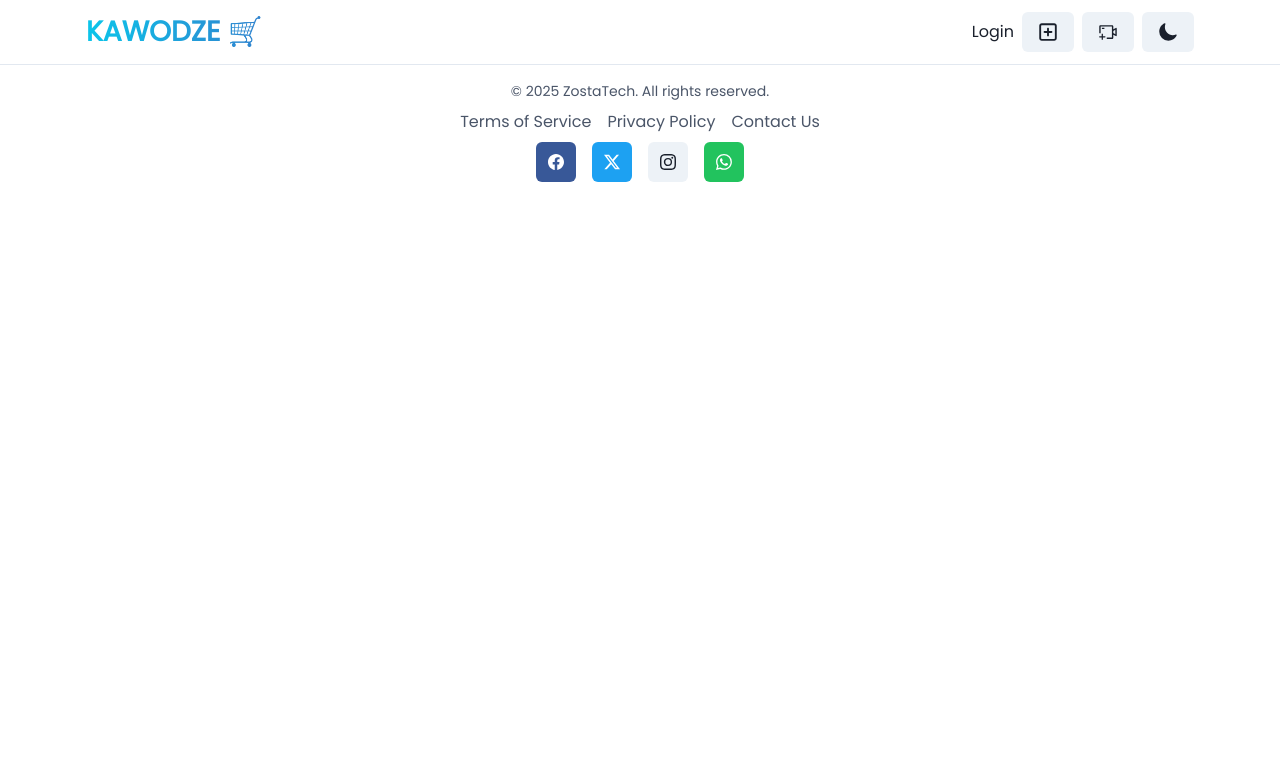
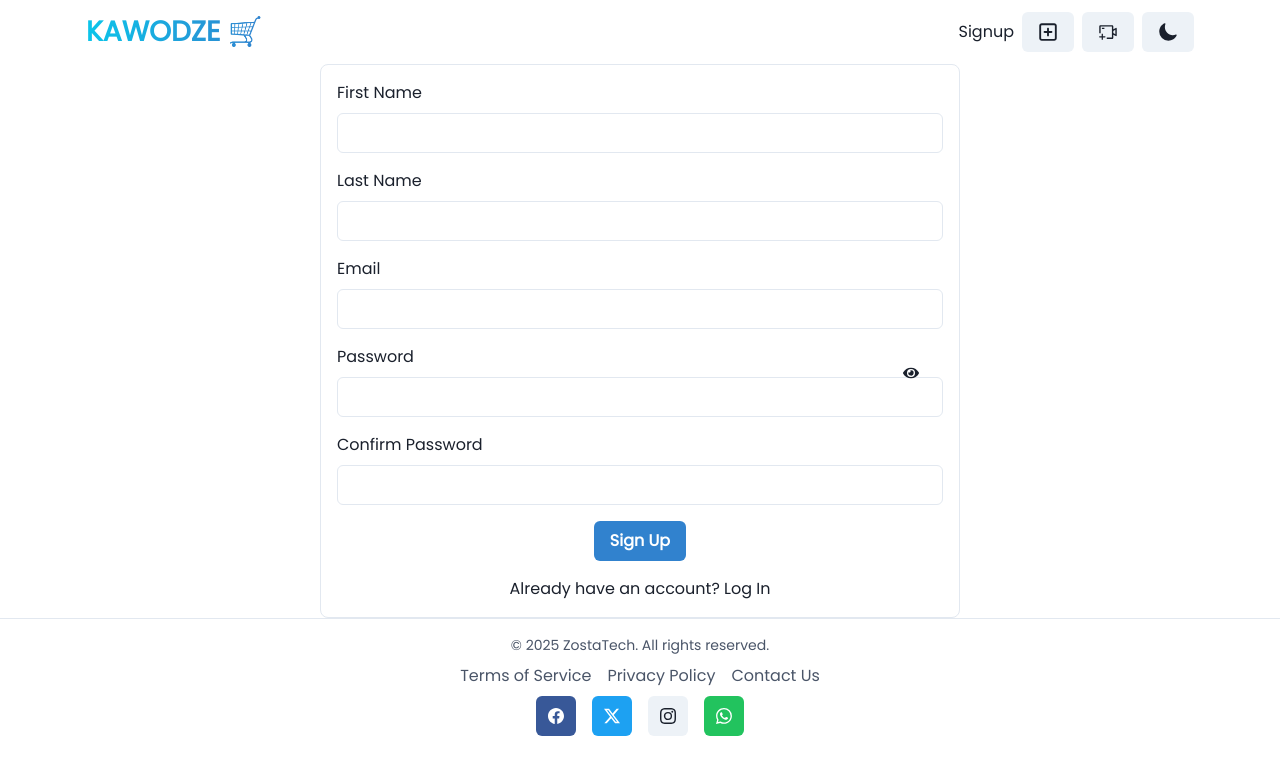
Before and after one commit to Pizzosta/my-mern-app, a React (Vite) app in the folder frontend/: page /signup in a window 1280 px wide. Shown: the top 774 px of the page. Built offline with nearby package versions, Linux system fonts and the light colour scheme.

Commit message:
BUilding Signup Page

```diff
--- a/frontend/src/App.jsx
+++ b/frontend/src/App.jsx
@@ -7,6 +7,7 @@ import VideoPage from "./pages/VideoPage";
 import { useColorModeValue } from "@chakra-ui/react";
 import "@fontsource/poppins";
 import Footer from "./components/Footer";
+import SignupPage from "./pages/SignupPage";
 
 function App() {
   return (
@@ -16,6 +17,7 @@ function App() {
         <Route path="/" element={<HomePage />} />
         <Route path="/create" element={<CreatePage />} />
         <Route path="/createvideo" element={<VideoPage />} />
+        <Route path="/signup" element={<SignupPage />} />
       </Routes>
       <Footer/>
     </Box>
--- a/frontend/src/components/Navbar.jsx
+++ b/frontend/src/components/Navbar.jsx
@@ -38,7 +38,7 @@ const Navbar = () => {
             <Link to="/"> KAWODZE 🛒 </Link>
           </Text>
           <HStack spacing={2} alignItems={"center"}>
-            <Link to={"/login"}>Login</Link>
+            <Link to={"/signup"}>Signup</Link>
             <Link to={"/create"}>
               <Button>
                 <FaRegSquarePlus fontSize={20} />
--- /dev/null
+++ b/frontend/src/pages/SignupPage.jsx
@@ -0,0 +1,128 @@
+import React, { useState } from 'react';
+import {
+  Container,
+  Button,
+  FormControl,
+  FormLabel,
+  Input,
+  VStack,
+  Text,
+  useColorModeValue,
+  Link,
+} from '@chakra-ui/react';
+import { FaEye, FaEyeSlash } from 'react-icons/fa';
+import { Link as ReactRouterLink } from 'react-router-dom';
+
+const SignupPage = () => {
+  const [formData, setFormData] = useState({
+    firstName: '',
+    lastName: '',
+    email: '',
+    password: '',
+    confirmPassword: '',
+  });
+  const [showPassword, setShowPassword] = useState(false);
+  const [errors, setErrors] = useState({});
+
+  const handleChange = (e) => {
+    setFormData({ ...formData, [e.target.name]: e.target.value });
+  };
+
+  const handleSubmit = (e) => {
+    e.preventDefault();
+    // Basic validation
+    let newErrors = {};
+    if (!formData.firstName.trim()) newErrors.firstName = 'First name is required';
+    if (!formData.lastName.trim()) newErrors.lastName = 'Last name is required';
+    if (!formData.email.trim()) newErrors.email = 'Email is required';
+    if (!formData.password.trim()) newErrors.password = 'Password is required';
+    if (formData.password !== formData.confirmPassword) newErrors.confirmPassword = 'Passwords do not match';
+
+    setErrors(newErrors);
+    if (Object.keys(newErrors).length === 0) {
+      // Handle form submission (e.g., send data to server)
+      console.log('Form submitted:', formData);
+    }
+  };
+
+  const handleShowPassword = () => setShowPassword(!showPassword);
+
+  return (
+    <Container maxW={"container.sm"} p={4} borderWidth="1px" borderRadius="lg" bg={useColorModeValue('white', 'gray.800')}>
+      <form onSubmit={handleSubmit}>
+        <VStack spacing={4}>
+          <FormControl isInvalid={!!errors.firstName}>
+            <FormLabel>First Name</FormLabel>
+            <Input
+              name="firstName"
+              value={formData.firstName}
+              onChange={handleChange}
+              isInvalid={!!errors.firstName}
+            />
+            {errors.firstName && <Text color="red.500">{errors.firstName}</Text>}
+          </FormControl>
+          <FormControl isInvalid={!!errors.lastName}>
+            <FormLabel>Last Name</FormLabel>
+            <Input
+              name="lastName"
+              value={formData.lastName}
+              onChange={handleChange}
+              isInvalid={!!errors.lastName}
+            />
+            {errors.lastName && <Text color="red.500">{errors.lastName}</Text>}
+          </FormControl>
+          <FormControl isInvalid={!!errors.email}>
+            <FormLabel>Email</FormLabel>
+            <Input
+              type="email"
+              name="email"
+              value={formData.email}
+              onChange={handleChange}
+              isInvalid={!!errors.email}
+            />
+            {errors.email && <Text color="red.500">{errors.email}</Text>}
+          </FormControl>
+          <FormControl isInvalid={!!errors.password}>
+            <FormLabel>Password</FormLabel>
+            <Input
+              type={showPassword ? 'text' : 'password'}
+              name="password"
+              value={formData.password}
+              onChange={handleChange}
+              isInvalid={!!errors.password}
+            />
+            <Button
+              variant="ghost"
+              position="absolute"
+              right="2"
+              top="2"
+              onClick={handleShowPassword}
+            >
+              {showPassword ? <FaEyeSlash /> : <FaEye />}
+            </Button>
+            {errors.password && <Text color="red.500">{errors.password}</Text>}
+          </FormControl>
+          <FormControl isInvalid={!!errors.confirmPassword}>
+            <FormLabel>Confirm Password</FormLabel>
+            <Input
+              type={showPassword ? 'text' : 'password'}
+              name="confirmPassword"
+              value={formData.confirmPassword}
+              onChange={handleChange}
+              isInvalid={!!errors.confirmPassword}
+            />
+            {errors.confirmPassword && <Text color="red.500">{errors.confirmPassword}</Text>}
+          </FormControl>
+          <Button type="submit" colorScheme="blue">
+            Sign Up
+          </Button>
+          <Text textAlign="center">
+            Already have an account? <ReactRouterLink to="/login">Log In</ReactRouterLink>
+          </Text>
+        </VStack>
+      </form>
+    </Container>
+  );
+};
+
+export default SignupPage;
--- a/frontend/src/store/product.js
+++ b/frontend/src/store/product.js
@@ -52,7 +52,7 @@ export const useProductStore = create((set) => ({
                 clearTimeout(timeoutId); // Clear the timeout if an error occurs
 
                 if (error.name === 'AbortError') {
-                    return { success: false, message: "Create Request timed out. Please try again." };
+                    return { success: false, message: "Create Product Request timed out. Please try again." };
                 } else {
                     // Handle network errors
                     return { success: false, message: "Network error. Please try again." };
@@ -82,7 +82,7 @@ export const useProductStore = create((set) => ({
         } catch (error) {
             clearTimeout(timeoutId);
             if (error.name === 'AbortError') {
-                return { success: false, message: "Fetch Request timed out. Please try again." };
+                return { success: false, message: "Fetch Products Request timed out. Please try again." };
             } else if (error instanceof Error && error.message.includes('Network Error')) {
                 // Handle network errors
                 return { success: false, message: "Network error. Please try again." };
@@ -116,7 +116,7 @@ export const useProductStore = create((set) => ({
         } catch (error) {
             clearTimeout(timeoutId);
             if (error.name === 'AbortError') {
-                return { success: false, message: "Delete Request timed out. Please try again." };
+                return { success: false, message: "Delete Product Request timed out. Please try again." };
             } else if (error instanceof Error && error.message.includes('Network Error')) {
                 // Handle network errors
                 return { success: false, message: "Network error. Please try again." };
@@ -160,7 +160,7 @@ export const useProductStore = create((set) => ({
             clearTimeout(timeoutId);
 
             if (error.name === 'AbortError') {
-                return { success: false, message: "Update Request timed out. Please try again." };
+                return { success: false, message: "Update Product Request timed out. Please try again." };
             } else if (error instanceof Error && error.message.includes('Network Error')) {
                 // Handle network errors
                 return { success: false, message: "Network error. Please try again." };
```
Also changed, not shown: frontend/src/store/user.js (added, +132 -0 lines), 2 other files (tests, documents, lock files or other folders).
